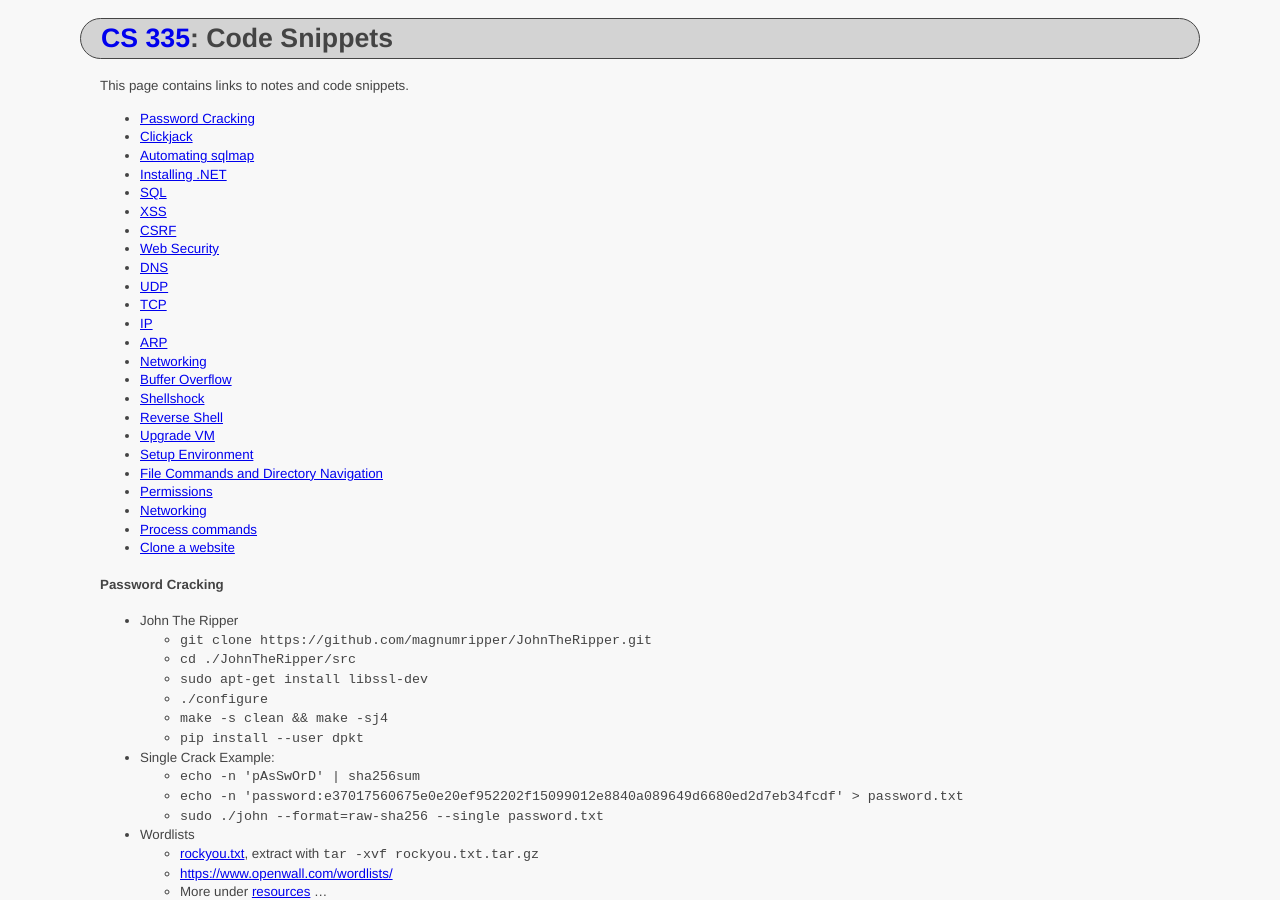
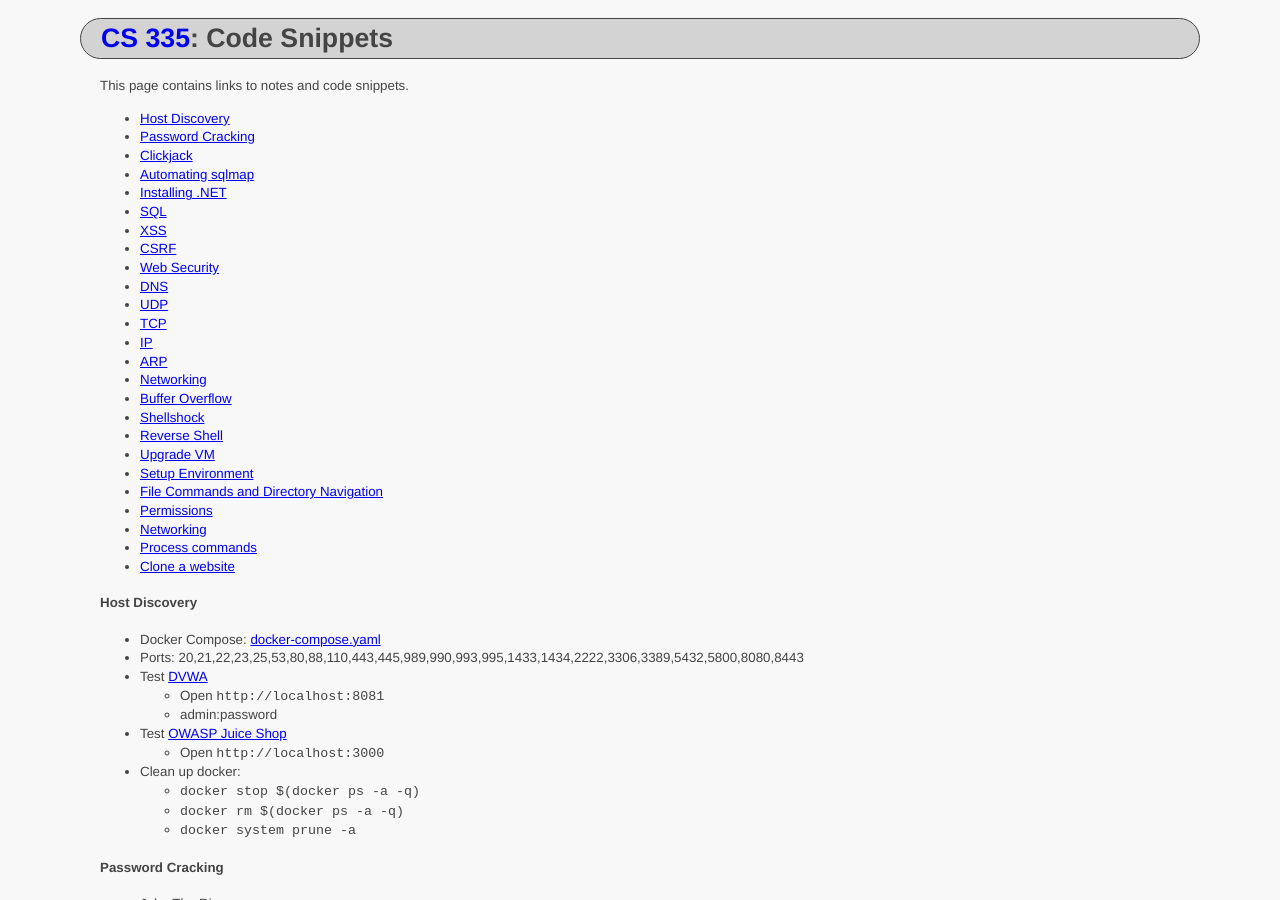
Before and after one commit to ycpcs/cs335-spring2025, a Jekyll site: the page built from notes/index.md, in a window 1280 px wide and 900 px high. Built offline with Jekyll 4.4.1, drawn with Linux system fonts in a browser that asks for light colours.

Commit message:
add discovery

````diff
--- a/notes/index.md
+++ b/notes/index.md
@@ -6,6 +6,7 @@ title: "Code Snippets"
 
 This page contains links to notes and code snippets.
 
+- [Host Discovery](#host-discovery)
 - [Password Cracking](#password-cracking)
 - [Clickjack](#clickjack)
 - [Automating sqlmap](#automating-sqlmap)
@@ -30,6 +31,19 @@ This page contains links to notes and code snippets.
 - [Networking](#networking-1)
 - [Process commands](#process-commands)
 - [Clone a website](#clone-a-website)
+
+#### Host Discovery
+- Docker Compose: <a href=".\discover\docker-compose.yaml" target="_blank">docker-compose.yaml</a>
+- Ports: 20,21,22,23,25,53,80,88,110,443,445,989,990,993,995,1433,1434,2222,3306,3389,5432,5800,8080,8443
+- Test [DVWA](https://github.com/digininja/DVWA)
+  - Open ```http://localhost:8081```
+  - admin:password
+- Test [OWASP Juice Shop](https://owasp.org/www-project-juice-shop/)
+  - Open ```http://localhost:3000```
+- Clean up docker:
+  - ```docker stop $(docker ps -a -q)```
+  - ```docker rm $(docker ps -a -q)```
+  - ```docker system prune -a```
 
 #### Password Cracking
 - John The Ripper
````
Also changed, not shown: notes/discover/docker-compose.yaml (added, +87 -0 lines).
